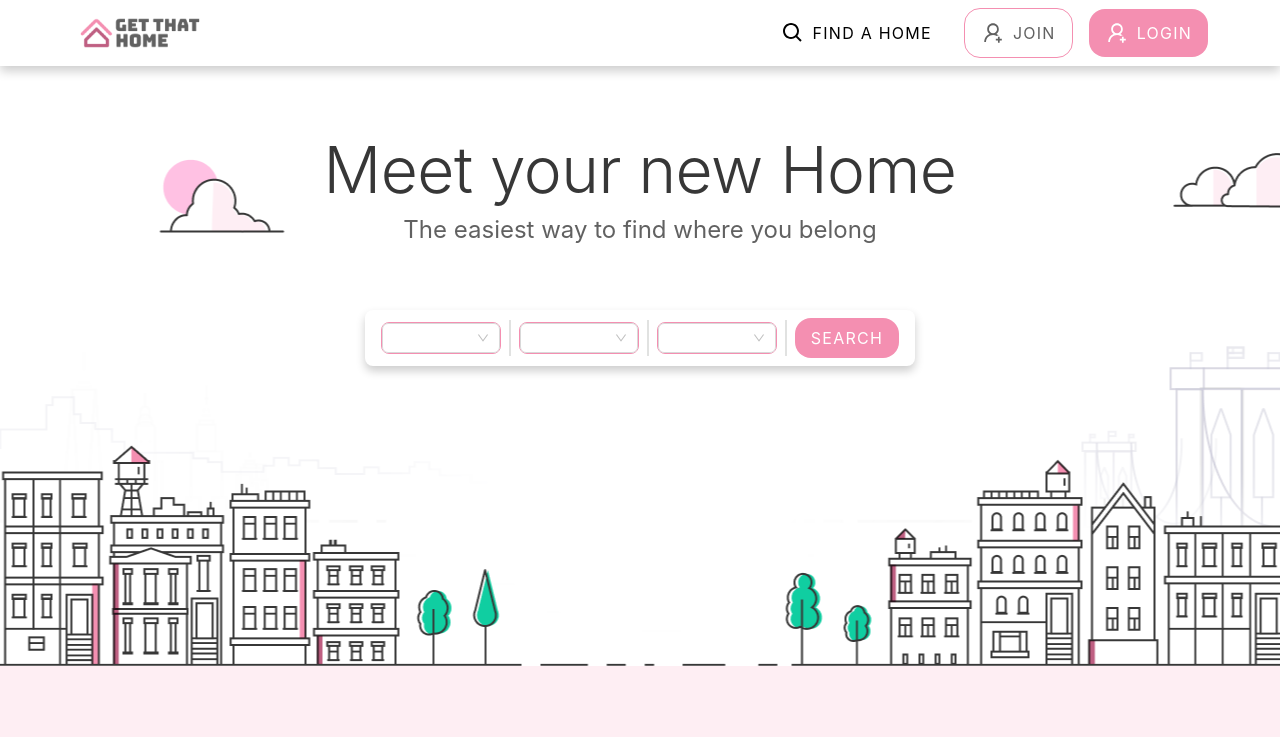
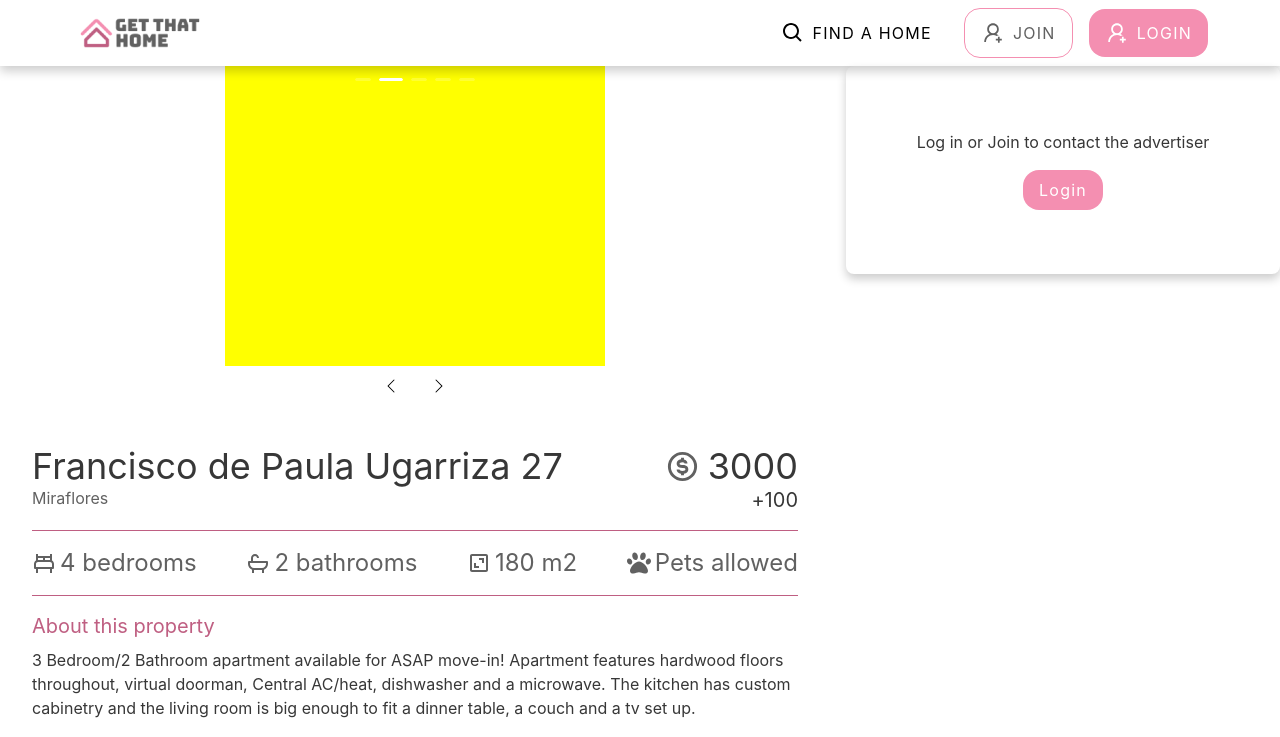
Before and after one commit to ifs99/get-that-home-frontend-team5, a React (Vite) app: page / in a window 1280 px wide. Shown: the top 737 px of the page. Built offline with nearby package versions, Linux system fonts and the light colour scheme; no server answers.

Commit message:
Task:Carousel 80% Finished

```diff
--- a/src/AuthenticatedApp.jsx
+++ b/src/AuthenticatedApp.jsx
@@ -12,7 +12,7 @@ import { useAuth } from "./context/AuthContext";
 import Landlord from "./components/Landlord/Landlord";
 import { getProperties } from "./services/propertyServices";
 import { useState, useEffect } from "react";
-import FavoriteProperties from "./components/HomeSeeker/favoriteproperties";
+import FavoriteProperties from "./components/HomeSeeker/Favoriteproperties";
 import FavoriteContacted from "./components/HomeSeeker/Contactedproperties";
 
 import FindHome from "./components/HomeSeeker/findhome";
--- a/src/UnauthenticatedApp.jsx
+++ b/src/UnauthenticatedApp.jsx
@@ -7,6 +7,7 @@ import Signup from "./components/Signup/Signup";
 import LogedinFooter from "./components/Footer/logedinfooter";
 import SignupForm from "./components/SignupForm/SignupForm";
 import PageNotFound from "./components/PageNotFound/PageNotFound";
+import PropertyDetail from "./components/PropertyDetail/propertydetail";
 
 function UnauthenticatedApp() {
   return (
@@ -14,7 +15,7 @@ function UnauthenticatedApp() {
       <Header />
       <Routes>
         {/* <Route index element={<Navigate to="" replace={true}/>}/> */}
-        <Route exact path="/" element={<GuestMainContainer />} />
+        <Route exact path="/" element={<PropertyDetail />} />
         <Route path="/signup" element={<Signup />} />
         <Route path="/signup/homeseeker" element={<SignupForm />} />
         <Route path="/signup/landlord" element={<SignupForm />} />
--- a/src/components/PropertyDetail/propertydetail.jsx
+++ b/src/components/PropertyDetail/propertydetail.jsx
@@ -5,6 +5,8 @@ import { BiDollarCircle, BiBed, BiBath, BiArea } from "react-icons/bi";
 import { FaPaw } from "react-icons/fa";
 import { typography, fonts, colors } from "../../styles";
 import { useAuth } from "../../context/AuthContext";
+import { Carousel } from "antd";
+import { useRef } from "react";
 
 const PropertyDetailContainer = styled.div`
   display: flex;
@@ -154,19 +156,104 @@ const Body1C = styled.p`
   color:#373737;
   text-align: center;
 `;
+
+const CarouselContainer = styled.div`
+  width: 380px;
+  height: 380px;
+  backgroundcolor: orange;
+`;
+
+const ButtonContainer = styled.div`
+  display: flex;
+  justify-content: center;
+`;
 function PropertyDetail() {
+  const ref = useRef();
   return (
     <PropertyDetailContainer>
       <PropertyInfo>
-        <PropertyImageContainer>
-          <Button type="" size="sm">
-            <BsChevronLeft />
-          </Button>
-          <img src="src/assets/PropertyPlaceholder.png" />
-          <Button type="" size="sm">
-            <BsChevronRight />
-          </Button>
-        </PropertyImageContainer>
+        <CarouselContainer>
+          <Carousel
+            style={{ display: "flex" }}
+            autoplay
+            dots={true}
+            dotPosition="top"
+            draggable
+            ref={ref}
+          >
+            <div>
+              <h1
+                style={{
+                  color: "pink",
+                  lineHeight: "300px",
+                  backgroundColor: "pink",
+                }}
+              >
+                Slide1
+              </h1>
+            </div>
+            <div>
+              <h1
+                style={{
+                  color: "yellow",
+                  lineHeight: "300px",
+                  backgroundColor: "yellow",
+                }}
+              >
+                Slide2
+              </h1>
+            </div>
+            <div>
+              <h1
+                style={{
+                  color: "green",
+                  lineHeight: "300px",
+                  backgroundColor: "green",
+                }}
+              >
+                Slide3
+              </h1>
+            </div>
+            <div>
+              <h1
+                style={{
+                  color: "blue",
+                  lineHeight: "300px",
+                  backgroundColor: "blue",
+                }}
+              >
+                Slide4
+              </h1>
+            </div>
+            <div>
+              <h1
+                style={{
+                  color: "red",
+                  lineHeight: "300px",
+                  backgroundColor: "red",
+                }}
+              >
+                Slide5
+              </h1>
+            </div>
+          </Carousel>
+          <ButtonContainer>
+            <Button
+              onClick={() => {
+                ref.current.prev();
+              }}
+            >
+              <BsChevronLeft />
+            </Button>
+            <Button
+              onClick={() => {
+                ref.current.next();
+              }}
+            >
+              <BsChevronRight />
+            </Button>
+          </ButtonContainer>
+        </CarouselContainer>
         <PD>
           <PDTitle>
             <PDAddress>
--- a/src/services/api-fetch.js
+++ b/src/services/api-fetch.js
@@ -26,7 +26,7 @@ export default async function ApiFetch(
     body: body ? JSON.stringify(body) : null,
   };
 
-  const response = await fetch(BASE_URI + endpoint, config);
+  // const response = await fetch(BASE_URI + endpoint, config);
 
   let data;
 
```
Also changed, not shown: 1 other file (tests, documents, lock files or other folders).
